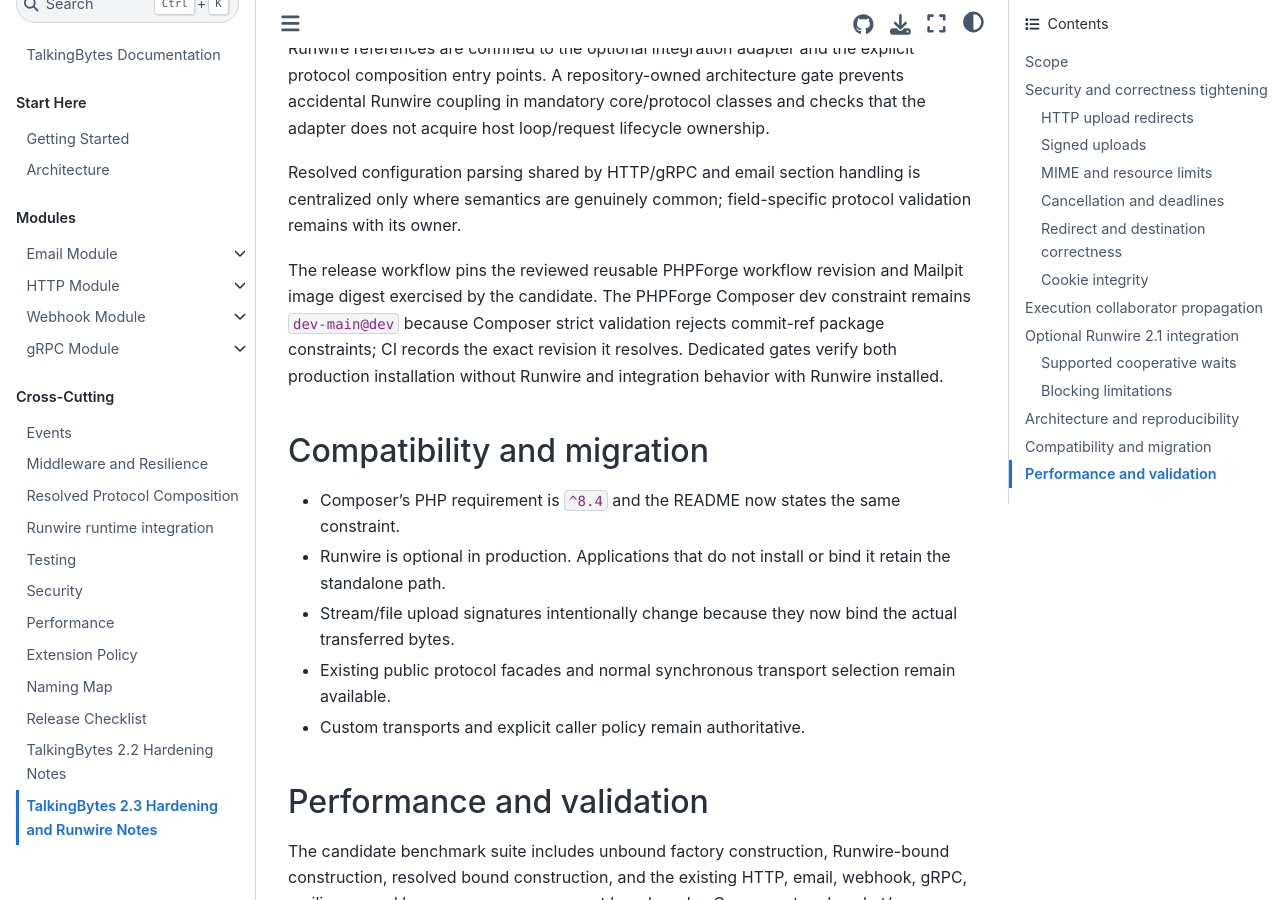
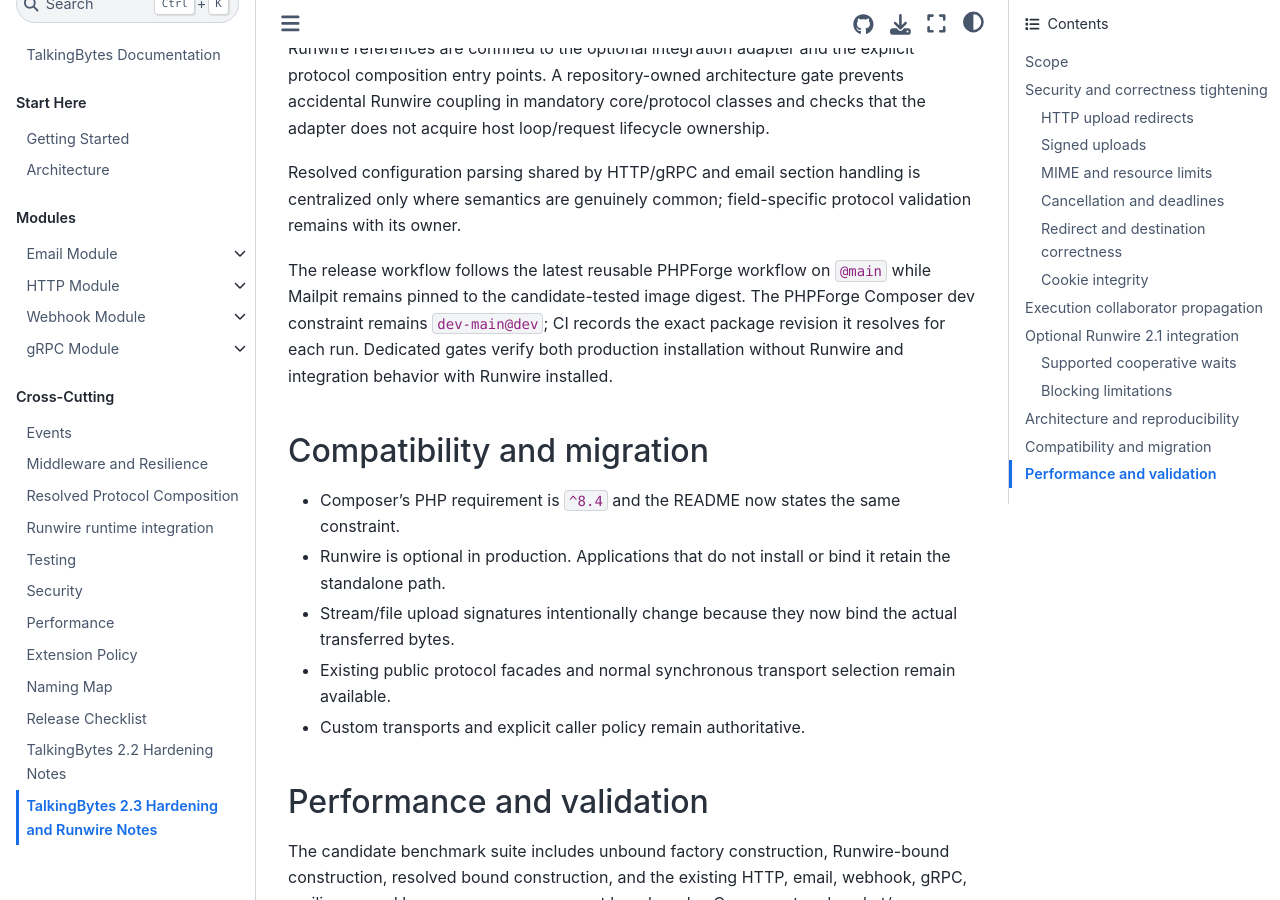
Before and after one commit to infocyph/TalkingBytes, a Sphinx documentation site: the page built from docs/release-notes-2.3.rst, in a window 1280 px wide and 900 px high, scrolled down 3590 px. Built offline with Sphinx 7.4.7 and the Sphinx Book theme 1.1.4, drawn with Linux system fonts in a browser that asks for light colours.

Commit message:
docs: reflect latest PHPForge workflow policy

```diff
--- a/docs/release-notes-2.3.rst
+++ b/docs/release-notes-2.3.rst
@@ -150,12 +150,11 @@
 centralized only where semantics are genuinely common; field-specific protocol
 validation remains with its owner.
 
-The release workflow pins the reviewed reusable PHPForge workflow revision and
-Mailpit image digest exercised by the candidate. The PHPForge Composer dev
-constraint remains ``dev-main@dev`` because Composer strict validation rejects
-commit-ref package constraints; CI records the exact revision it resolves.
-Dedicated gates verify both production installation without Runwire and
-integration behavior with Runwire installed.
+The release workflow follows the latest reusable PHPForge workflow on ``@main``
+while Mailpit remains pinned to the candidate-tested image digest. The PHPForge
+Composer dev constraint remains ``dev-main@dev``; CI records the exact package
+revision it resolves for each run. Dedicated gates verify both production
+installation without Runwire and integration behavior with Runwire installed.
 
 Compatibility and migration
 ---------------------------
```
